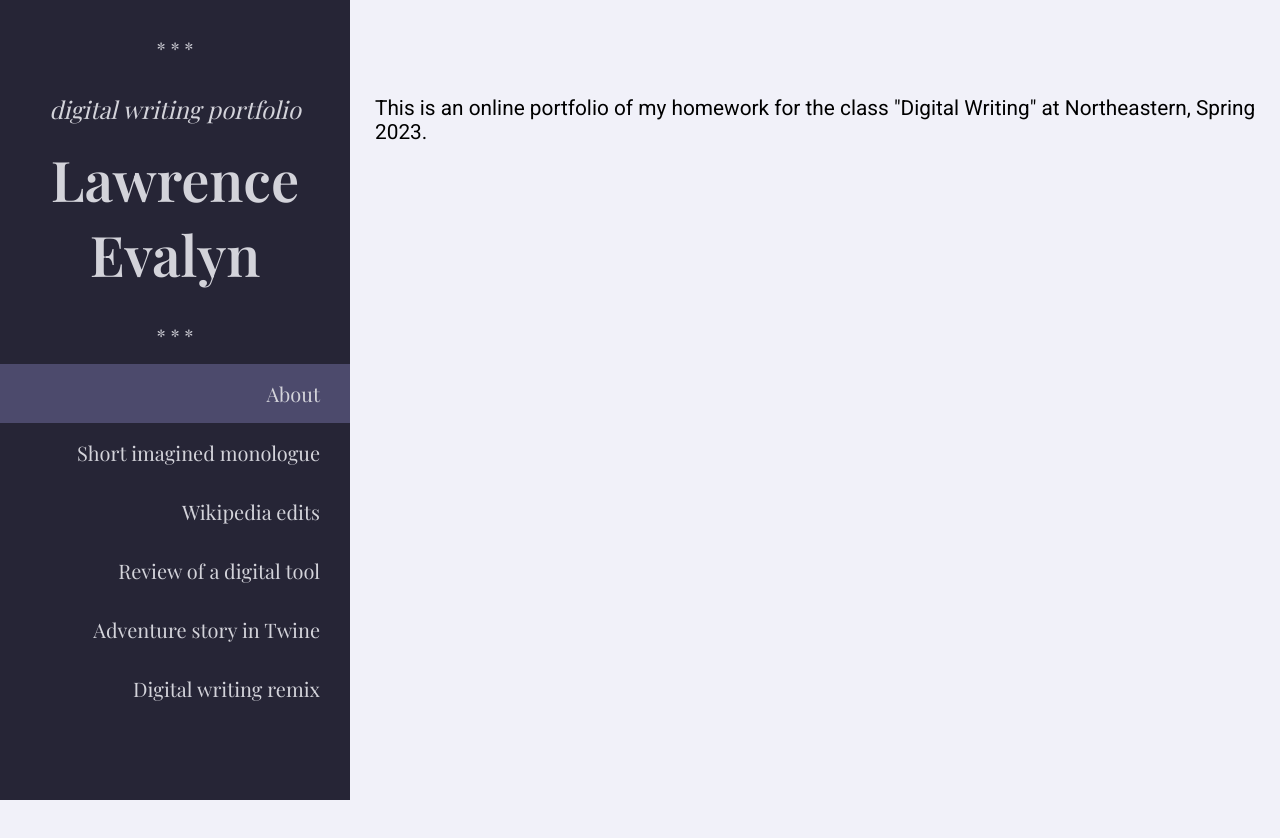
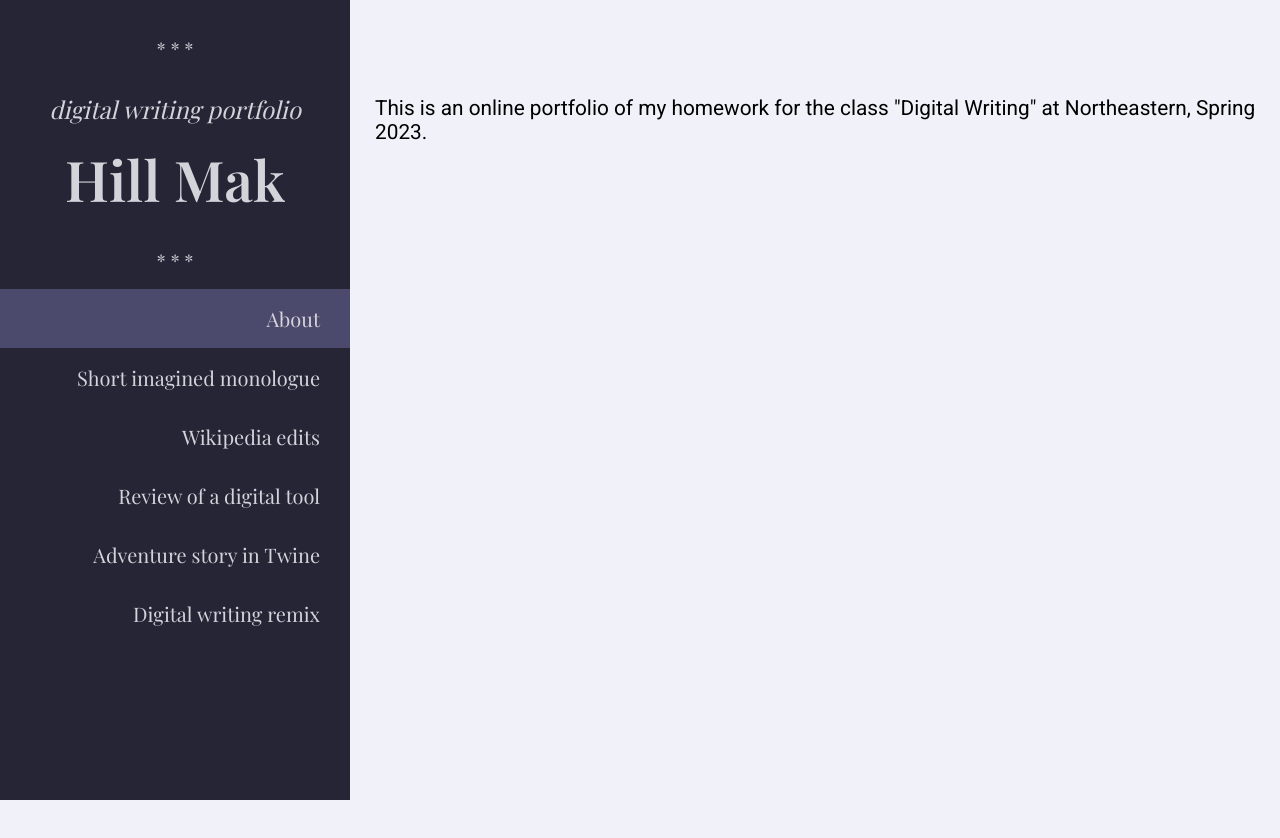
Before and after one commit to makhnortheastern/makhnortheastern.github.io, a plain HTML site: page 2730-portfolio.html in a window 1280 px wide. Drawn offline with nearby package versions, Linux system fonts and the light colour scheme; a web font is replaced by a local one.

Commit message:
Update 2730-portfolio.html

```diff
--- a/2730-portfolio.html
+++ b/2730-portfolio.html
@@ -5,7 +5,7 @@
 <link rel="preconnect" href="https://fonts.gstatic.com">
 <link href="https://fonts.googleapis.com/css2?family=Playfair+Display:ital,wght@0,400;0,600;0,900;1,400;1,600;1,900&family=Roboto:ital,wght@0,100;0,300;0,400;0,500;1,100;1,300;1,400;1,500&display=swap" rel="stylesheet">
 
-<title>Lawrence Evalyn</title>
+<title>Hill Mak</title>
 
 </HEAD>
 
@@ -16,7 +16,7 @@
 	<div id="colophon">
 	<h3>* * *</h3>
 	<h2>digital writing portfolio</h2>
-	<h1>Lawrence Evalyn</h1>
+	<h1>Hill Mak</h1>
 	<h3>* * *</h3>
 	</div>
 
```
